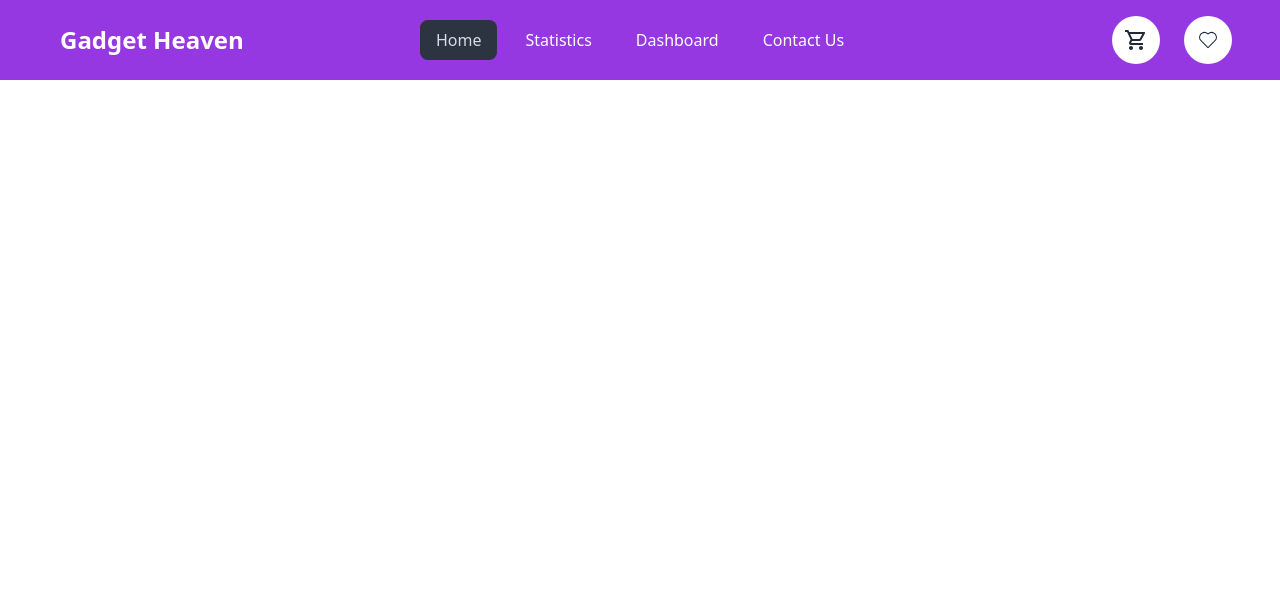
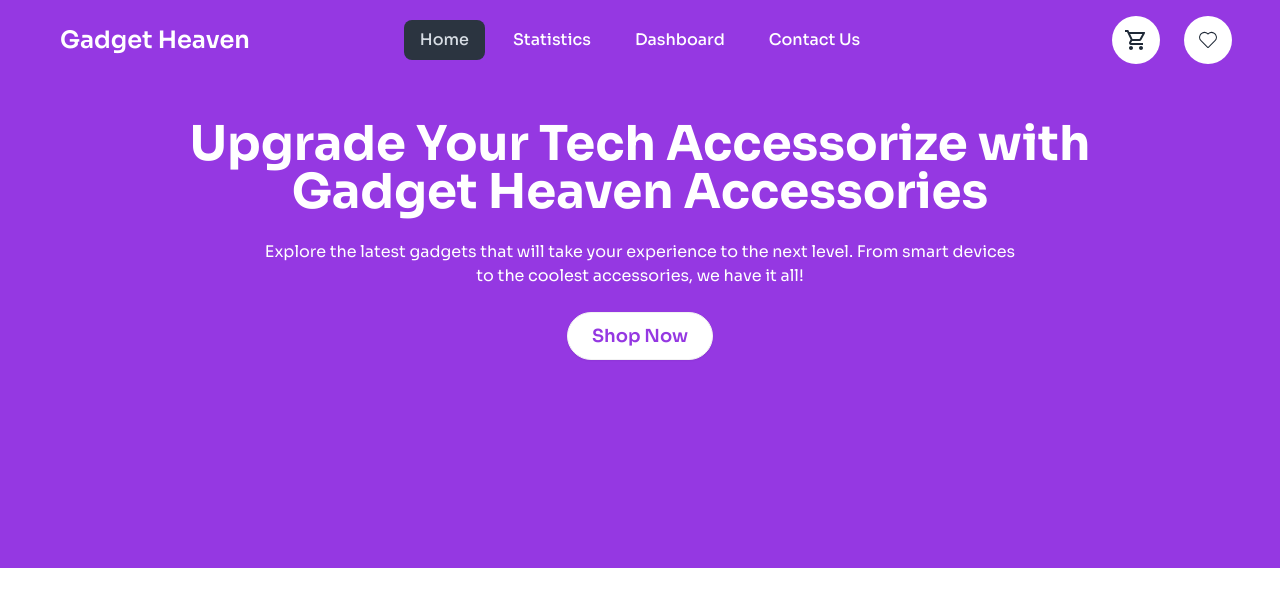
Before and after one commit to programming-hero-web-course-4/b10a8-gadget-heaven-Ashiqur1819, a React (Vite) app: page / in a window 1280 px wide. Shown: the top 606 px of the page. Built offline with nearby package versions, Linux system fonts and the light colour scheme.

Commit message:
Added banner

```diff
--- a/src/App.jsx
+++ b/src/App.jsx
@@ -4,9 +4,9 @@ import Navbar from './components/Navbar';
 
 const App = () => {
   return (
-    <div>
+    <div className='font-sora'>
       <Navbar></Navbar>
-      <div className="max-w-7xl mx-auto px-12">
+      <div>
         <Outlet></Outlet>
       </div>
     </div>
--- a/src/components/Banner.jsx
+++ b/src/components/Banner.jsx
@@ -1,11 +1,25 @@
-import React from 'react';
+import React from "react";
 
 const Banner = () => {
-    return (
-        <div>
-
+  return (
+    <div className="hero bg-c1 pb-48 pt-6">
+      <div className="hero-content text-center">
+        <div className="md:max-w-5xl">
+          <h1 className="text-3xl md:text-5xl font-bold text-white leading-snug">
+            Upgrade Your Tech Accessorize with Gadget Heaven Accessories
+          </h1>
+          <p className="py-6 md:max-w-3xl mx-auto text-white">
+            Explore the latest gadgets that will take your experience to the
+            next level. From smart devices to the coolest accessories, we have
+            it all!
+          </p>
+          <button className="btn bg-white text-c1 px-6 text-lg rounded-full">
+            Shop Now
+          </button>
         </div>
-    );
+      </div>
+    </div>
+  );
 };
 
 export default Banner;
--- a/src/components/Navbar.jsx
+++ b/src/components/Navbar.jsx
@@ -22,7 +22,7 @@ const Navbar = () => {
       </>
     );
   return (
-    <div className="navbar bg-c1 px-3 md:px-8 lg:px-12 py-3">
+    <div className="navbar bg-c1 px-4 md:px-8 lg:px-12 py-3">
       <div className="navbar-start gap-3 items-center text-white">
         <div className="dropdown">
           <div tabIndex={0} role="button" className="lg:hidden">
--- a/src/pages/Home.jsx
+++ b/src/pages/Home.jsx
@@ -1,8 +1,9 @@
+import Banner from "../components/Banner";
 
 const Home = () => {
     return (
         <div>
-
+            <Banner></Banner>
         </div>
     );
 };
```
